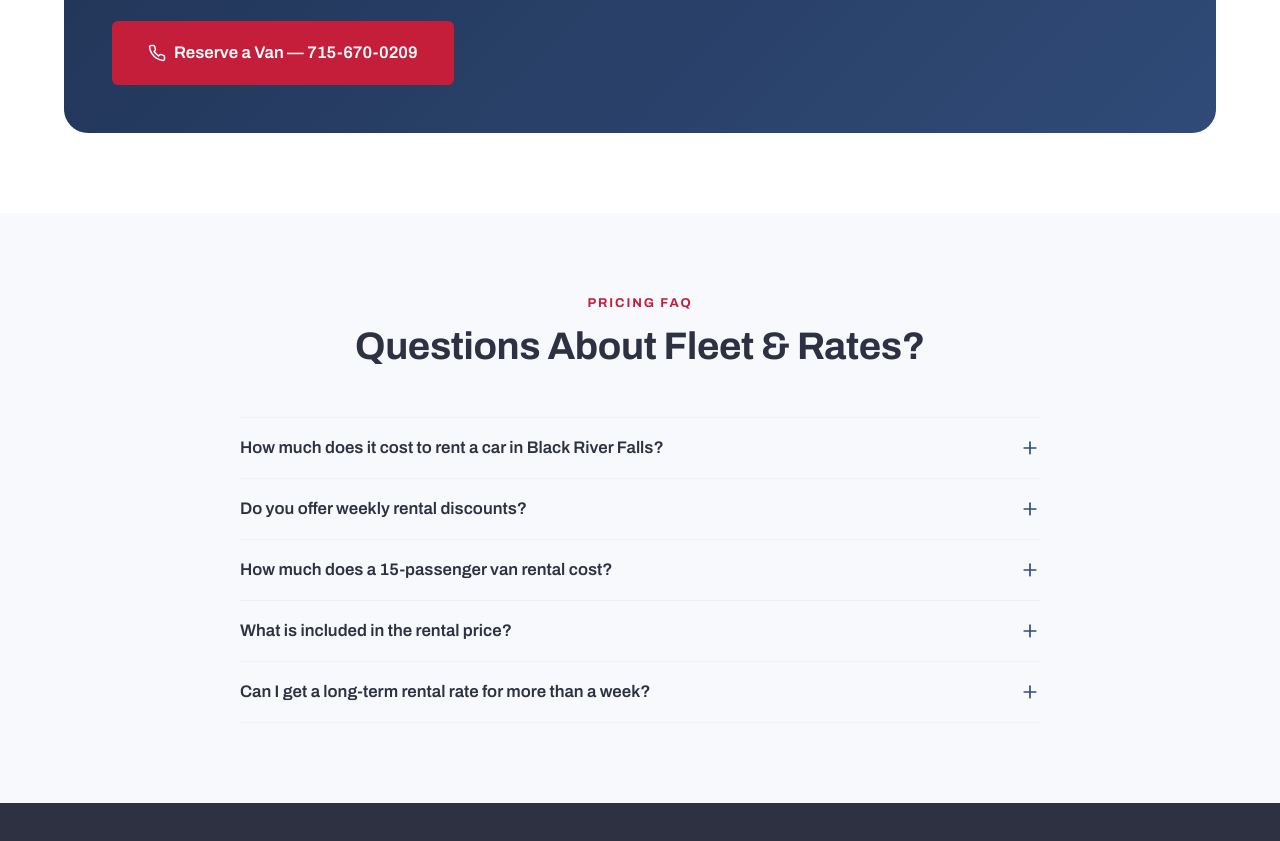
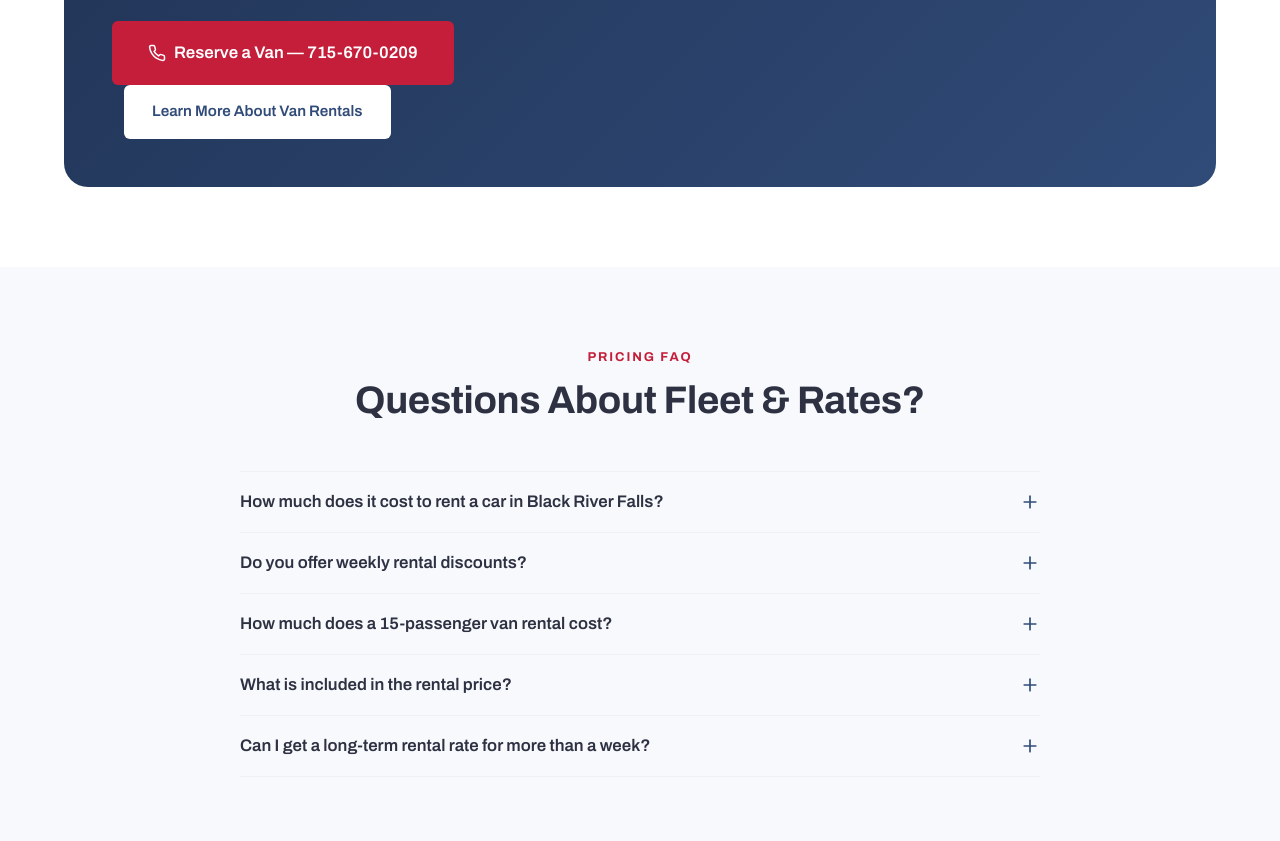
Before and after one commit to paulzindrick-RS3/riverside-auto-rental-site, a plain HTML site: page fleet.html in a window 1280 px wide. Shown: the part 3191-4032 px from the top of the page. Drawn offline with nearby package versions, Linux system fonts and the light colour scheme.

Commit message:
Add files via upload

```diff
--- a/fleet.html
+++ b/fleet.html
@@ -357,6 +357,7 @@
             <svg xmlns="http://www.w3.org/2000/svg" viewBox="0 0 24 24" fill="none" stroke="currentColor" stroke-width="2" stroke-linecap="round" stroke-linejoin="round"><path d="M22 16.92v3a2 2 0 01-2.18 2 19.79 19.79 0 01-8.63-3.07 19.5 19.5 0 01-6-6 19.79 19.79 0 01-3.07-8.67A2 2 0 014.11 2h3a2 2 0 012 1.72c.127.96.361 1.903.7 2.81a2 2 0 01-.45 2.11L8.09 9.91a16 16 0 006 6l1.27-1.27a2 2 0 012.11-.45c.907.339 1.85.573 2.81.7A2 2 0 0122 16.92z"/></svg>
             Reserve a Van — 715-670-0209
           </a>
+          <a href="/blog/7-15-passenger-van-rental-black-river-falls.html" class="btn btn--white" style="margin-left:12px;">Learn More About Van Rentals</a>
         </div>
         <div class="van-spotlight__visual">
           <div class="van-spotlight__visual-inner">
```
Also changed, not shown: index.html (+1 -0 lines).
